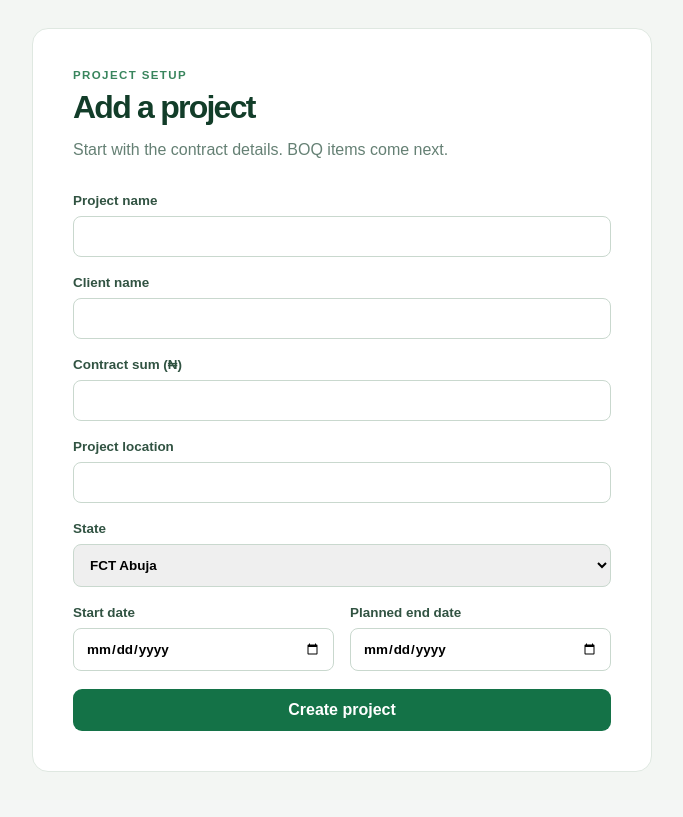
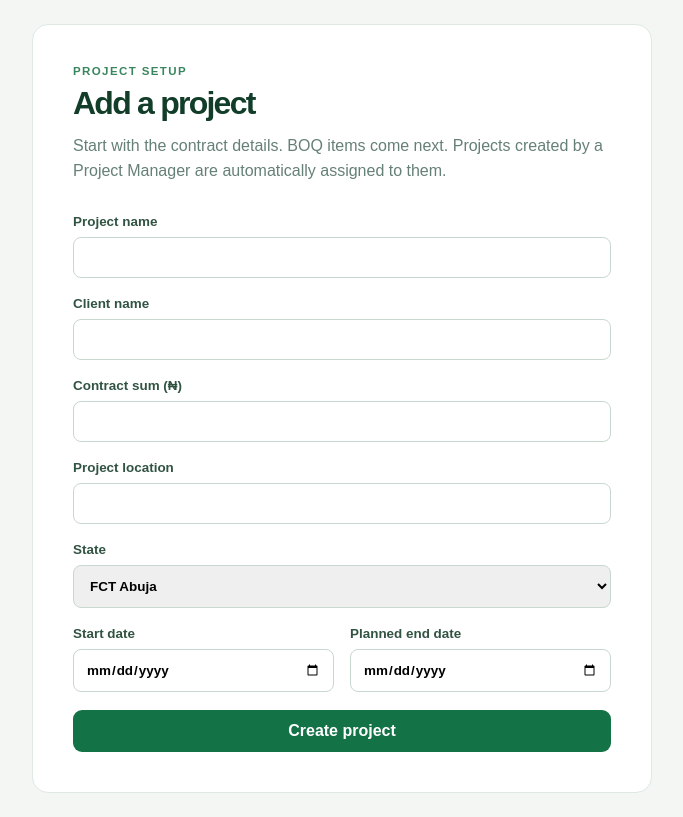
Before and after one commit to powerEjike/engplatform2, a Next.js app in the folder apps/web/: page /projects/new in a window 1280 px wide. Shown: the whole page, without its empty margins (298-981 px from the left). Built offline with nearby package versions, Linux system fonts and the light colour scheme; no server answers.

Commit message:
feat: assign project creator as manager

```diff
--- a/apps/web/src/app/projects/new/page.tsx
+++ b/apps/web/src/app/projects/new/page.tsx
@@ -21,11 +21,11 @@ export default function NewProjectPage() {
     if (!Number.isFinite(value) || value < 0) return setError("Enter a valid contract sum in Naira.");
     if (endDate < startDate) return setError("The end date must be after the start date.");
     setSaving(true); setError("");
-    try { await addDoc(collection(db, "companies", profile.companyId, "projects"), { name: name.trim(), clientName: clientName.trim(), contractSum: value, location: location.trim(), state, startDate, endDate, status: "active", createdBy: user.uid, createdAt: serverTimestamp() }); router.replace("/"); }
+    try { await addDoc(collection(db, "companies", profile.companyId, "projects"), { name: name.trim(), clientName: clientName.trim(), contractSum: value, location: location.trim(), state, startDate, endDate, status: "active", projectManagerId: profile.role === "project_manager" ? user.uid : null, projectManagerName: profile.role === "project_manager" ? profile.name : null, createdBy: user.uid, createdAt: serverTimestamp() }); router.replace("/"); }
     catch { setError("We could not create this project. Please try again."); setSaving(false); }
   };
   if (profile && !canManageProject(profile.role)) return <main className="auth-loading">Your role cannot create projects. <Link href="/">Return to workspace</Link></main>;
-  return <main className="onboarding-page"><section className="onboarding-card project-form-card"><p className="eyebrow">Project setup</p><h1>Add a project</h1><p>Start with the contract details. BOQ items come next.</p><form onSubmit={submit}>
+  return <main className="onboarding-page"><section className="onboarding-card project-form-card"><p className="eyebrow">Project setup</p><h1>Add a project</h1><p>Start with the contract details. BOQ items come next. Projects created by a Project Manager are automatically assigned to them.</p><form onSubmit={submit}>
     <label>Project name<input value={name} onChange={(e) => setName(e.target.value)} required /></label><label>Client name<input value={clientName} onChange={(e) => setClientName(e.target.value)} required /></label><label>Contract sum (₦)<input inputMode="decimal" value={contractSum} onChange={(e) => setContractSum(e.target.value)} required /></label><label>Project location<input value={location} onChange={(e) => setLocation(e.target.value)} required /></label><label>State<select value={state} onChange={(e) => setState(e.target.value)}>{states.map((item) => <option key={item}>{item}</option>)}</select></label><div className="date-fields"><label>Start date<input type="date" value={startDate} onChange={(e) => setStartDate(e.target.value)} required /></label><label>Planned end date<input type="date" value={endDate} onChange={(e) => setEndDate(e.target.value)} required /></label></div>{error && <p className="form-error">{error}</p>}<button disabled={saving}>{saving ? "Creating project…" : "Create project"}</button>
   </form></section></main>;
 }
```
